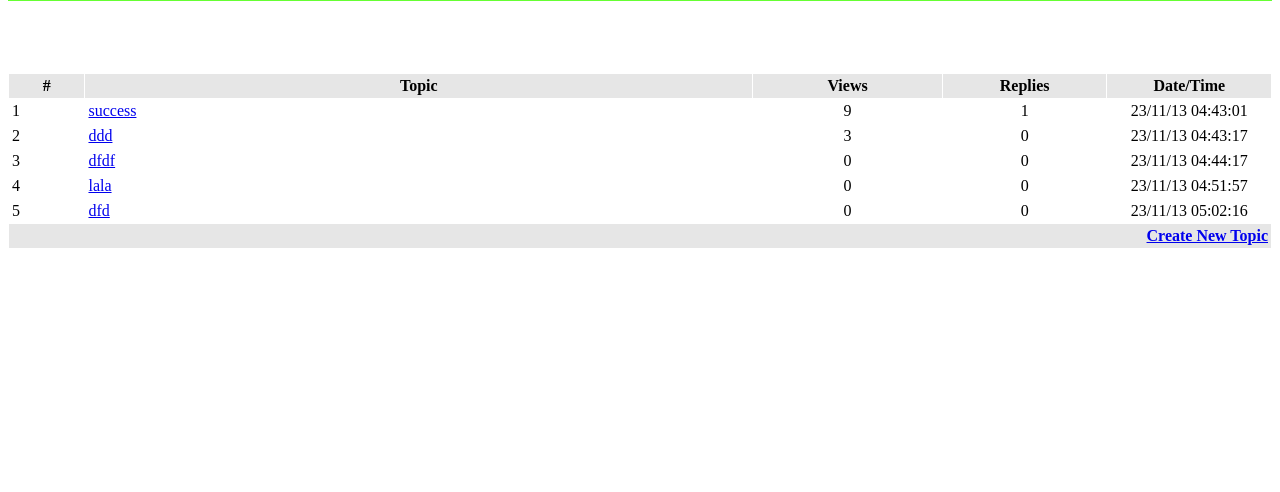
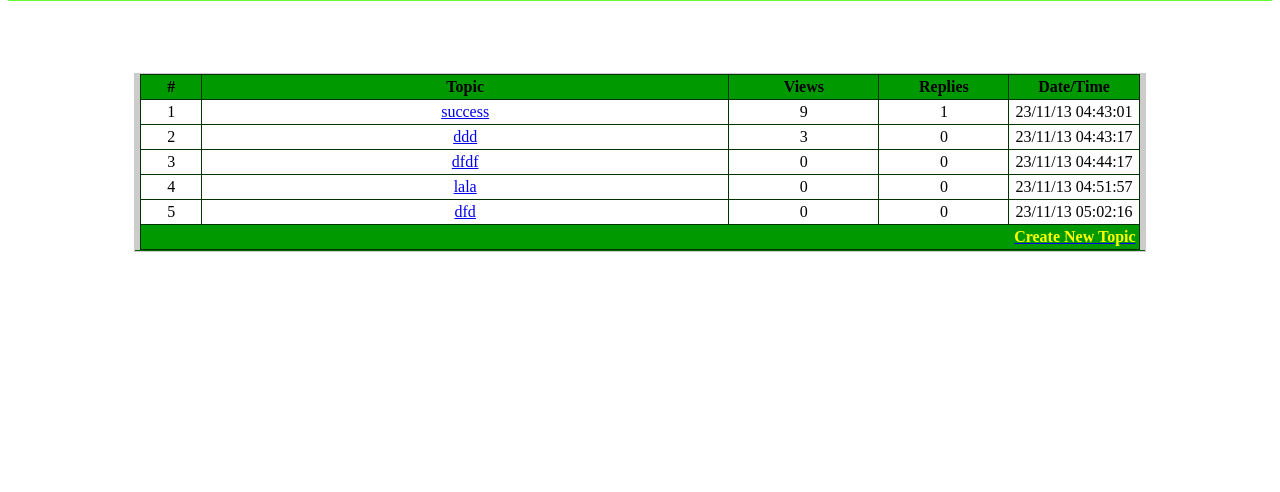
Before and after one commit to Mikroskil/Invest, a PHP site: page /forum.php in a window 1280 px wide. Shown: the part 197-689 px from the top of the page. Run offline with PHP 8.4, Linux system fonts and the light colour scheme; a user stored in the database is signed in; data comes from the database, SQL or seed files in the repository.

Commit message:
edit forum

```diff
--- a/forum.php
+++ b/forum.php
@@ -36,13 +36,14 @@ $sql="SELECT * FROM $tbl_name ORDER BY id DESC";
 $result=mysql_query("SELECT * FROM forum_question");
 ?>
 <div id="box">
-<table width="100%" border="0" align="center" cellpadding="3" cellspacing="1" bordercolor="#006600">
+<table width="80%" border="0" align="center" cellpadding="0" cellspacing="1" bgcolor="#CCCCCC">
 <tr>
-<td width="6%" align="center" bgcolor="#E6E6E6"><strong>#</strong></td>
-<td width="53%" align="center" bgcolor="#E6E6E6"><strong>Topic</strong></td>
-<td width="15%" align="center" bgcolor="#E6E6E6"><strong>Views</strong></td>
-<td width="13%" align="center" bgcolor="#E6E6E6"><strong>Replies</strong></td>
-<td width="13%" align="center" bgcolor="#E6E6E6"><strong>Date/Time</strong></td>
+<td id="baris"><table width="100%" border="0" cellpadding="3" cellspacing="1" bordercolor="1" bgcolor="#003300">
+<td width="6%" align="center" bgcolor="#009900"><strong>#</strong></td>
+<td width="53%" align="center" bgcolor="#009900"><strong>Topic</strong></td>
+<td width="15%" align="center" bgcolor="#009900"><strong>Views</strong></td>
+<td width="13%" align="center" bgcolor="#009900"><strong>Replies</strong></td>
+<td width="13%" align="center" bgcolor="#009900"><strong>Date/Time</strong></td>
 </tr>
 
 <?php
@@ -50,8 +51,8 @@ $result=mysql_query("SELECT * FROM forum_question");
 while($rows=mysql_fetch_array($result)){
 ?>
 <tr>
-<td bgcolor="#FFFFFF"><?php echo $rows['id']; ?></td>
-<td bgcolor="#FFFFFF"><a href="view_topic.php?id=<?php echo $rows['id']; ?>"><?php echo $rows['topic']; ?></a><br></td>
+<td bgcolor="#FFFFFF" align="center"><?php echo $rows['id']; ?></td>
+<td bgcolor="#FFFFFF" align="center"><a href="view_topic.php?id=<?php echo $rows['id']; ?>"><?php echo $rows['topic']; ?></a><br></td>
 <td align="center" bgcolor="#FFFFFF"><?php echo $rows['view']; ?></td>
 <td align="center" bgcolor="#FFFFFF"><?php echo $rows['reply']; ?></td>
 <td align="center" bgcolor="#FFFFFF"><?php echo $rows['datetime']; ?></td>
@@ -64,7 +65,8 @@ mysql_close();
 ?>
 
 <tr>
-<td colspan="5" align="right" bgcolor="#E6E6E6"><a href="create_topic.php"><strong>Create New Topic</strong> </a></td>
+<td colspan="5" align="right" bgcolor="009900"><a href="create_topic.php"><b><font color="#FFFF00">Create New Topic</font></b> </a></td>
+</table></td>
 </tr>
 </table>
 </div>
```
